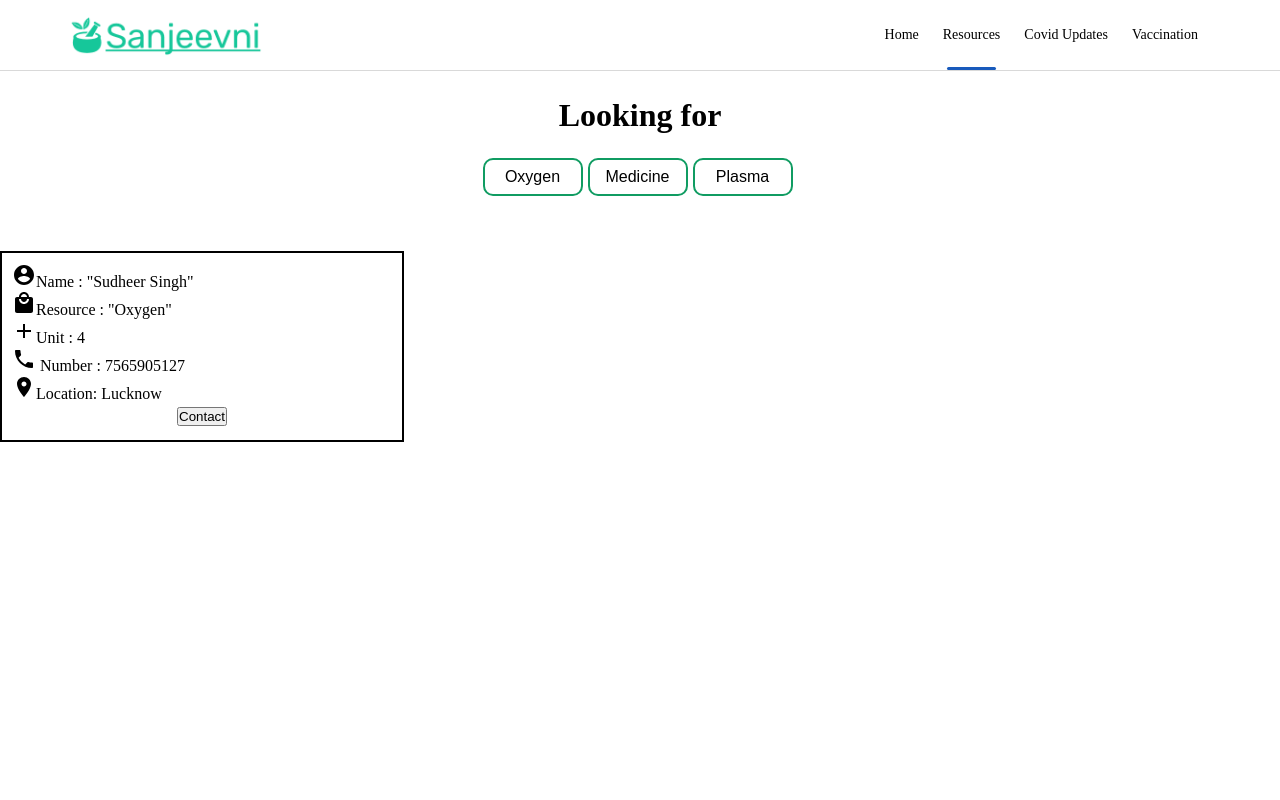
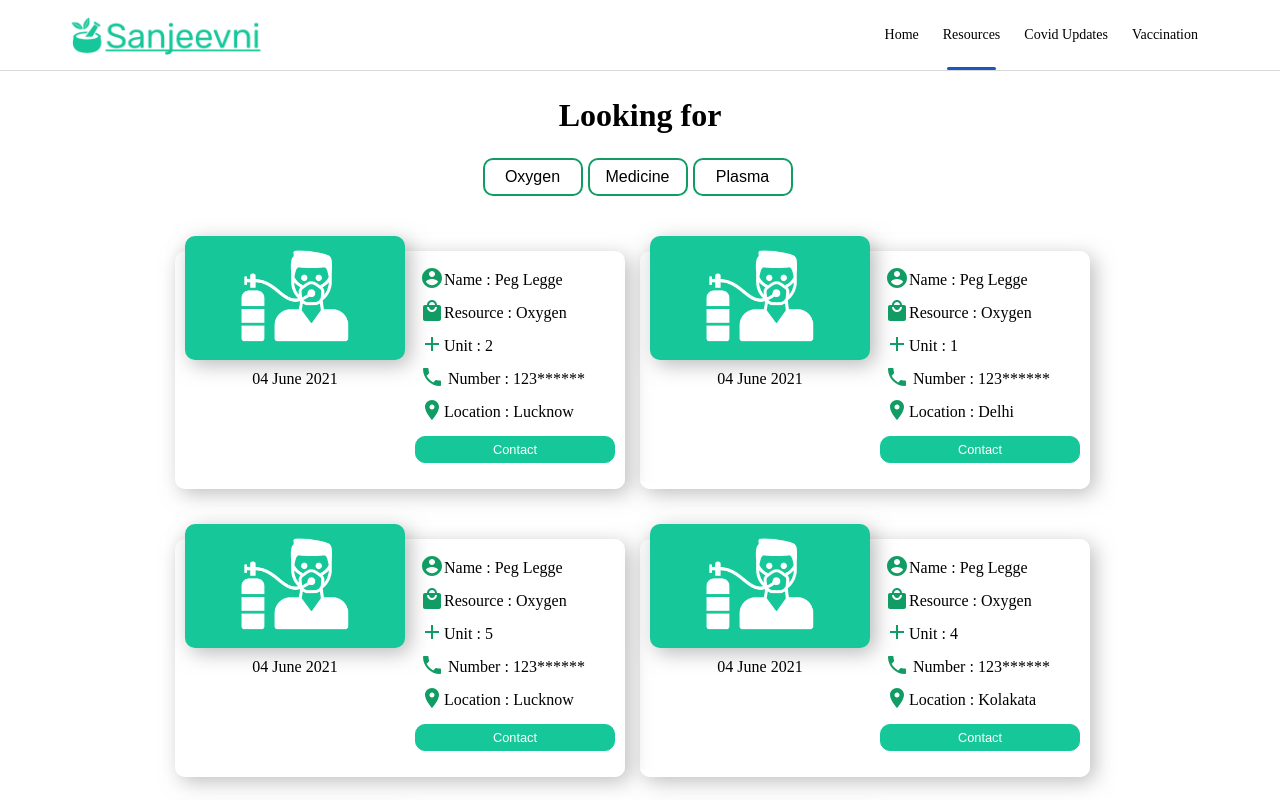
Before and after one commit to vice76/WebOCode, a React (Create React App) app: page /resources/oxygen in a window 1280 px wide. Shown: the top 800 px of the page. Built offline with nearby package versions, Linux system fonts and the light colour scheme.

Commit message:
added medicine list

```diff
--- a/src/components/resources/Medicine.js
+++ b/src/components/resources/Medicine.js
@@ -1,9 +1,69 @@
 import React from 'react';
 
 const Medicine = () => {
+
+    const MedicineList = [
+        {
+            name: "Peg Legge",
+            type: "Medicine",
+            quantity: 2,
+            number: "123******",
+            location: "Lucknow"
+        },
+        {
+            name: "Peg Legge",
+            type: "Medicine",
+            quantity: 1,
+            number: "123******",
+            location: "Delhi"
+        },
+        {
+            name: "Peg Legge",
+            type: "Medicine",
+            quantity: 5,
+            number: "123******",
+            location: "Lucknow"
+        },
+        {
+            name: "Peg Legge",
+            type: "Medicine",
+            quantity: 4,
+            number: "123******",
+            location: "Kolakata"
+        },
+        {
+            name: "Peg Legge",
+            type: "Medicine",
+            quantity: 1,
+            number: "123******",
+            location: "Delhi"
+        },
+        {
+            name: "Peg Legge",
+            type: "Medicine",
+            quantity: 1,
+            number: "123******",
+            location: "Mumbai"
+        }
+    ];
+
+
     return (
-        <div>
-            Medicine
+        <div className="medicine-list">
+            {
+                MedicineList.map( ( arr , index) => {
+                    return(
+                        <ResourceCard
+                            key={index}
+                            name={arr.name}
+                            type={arr.type}
+                            quantity={arr.quantity}
+                            number={arr.number}
+                            location={arr.location}
+                        />
+                    )
+                })
+            }
         </div>
     )
 }
--- a/src/components/resources/Oxygen.js
+++ b/src/components/resources/Oxygen.js
@@ -2,9 +2,68 @@ import React from 'react';
 import ResourceCard from '../../shared/ResourceCard';
 
 const Oxygen = () => {
+
+    const OxygenList = [
+        {
+            name: "Peg Legge",
+            type: "Oxygen",
+            quantity: 2,
+            number: "123******",
+            location: "Lucknow"
+        },
+        {
+            name: "Peg Legge",
+            type: "Oxygen",
+            quantity: 1,
+            number: "123******",
+            location: "Delhi"
+        },
+        {
+            name: "Peg Legge",
+            type: "Oxygen",
+            quantity: 5,
+            number: "123******",
+            location: "Lucknow"
+        },
+        {
+            name: "Peg Legge",
+            type: "Oxygen",
+            quantity: 4,
+            number: "123******",
+            location: "Kolakata"
+        },
+        {
+            name: "Peg Legge",
+            type: "Oxygen",
+            quantity: 1,
+            number: "123******",
+            location: "Delhi"
+        },
+        {
+            name: "Peg Legge",
+            type: "Oxygen",
+            quantity: 1,
+            number: "123******",
+            location: "Mumbai"
+        }
+    ];
+
     return (
-        <div>
-            <ResourceCard />
+        <div className="oxygen-list">
+            {
+                OxygenList.map( ( arr , index) => {
+                    return(
+                        <ResourceCard
+                            key={index}
+                            name={arr.name}
+                            type={arr.type}
+                            quantity={arr.quantity}
+                            number={arr.number}
+                            location={arr.location}
+                        />
+                    )
+                })
+            }
         </div>
     )
 }
--- /dev/null
+++ b/src/scss/components/_oxygen.scss
@@ -0,0 +1,5 @@
+.oxygen-list {
+    display: flex;
+    flex-wrap:  wrap;
+    justify-content: center;
+}
--- a/src/scss/components/_resourceCard.scss
+++ b/src/scss/components/_resourceCard.scss
@@ -1,14 +1,81 @@
 .resource-container {
-    width: 400px;
-    height: auto;
-    border: 2px solid black;
+    width: 450px;
+    box-shadow: 5px 5px 20px 0px rgba(136, 136, 136, 0.541);
+    border-radius: 10px;
+    margin-bottom: 50px;
+    margin-right: 15px;
+    border-bottom: 6px solid white;
 
     .container {
         padding: 10px;
 
-        .contact-div {
-            padding: 4px;
-            text-align: center;
+        .details {
+            display: flex;
+            flex-direction: row;
+
+            .icon-div {
+                flex: 1;
+                text-align: center;
+
+                .icon {
+                    padding: 10px;
+                    background-color: $color-light-green;
+                    margin: -25px 0 10px 0;
+                    border-radius: 10px;
+                    width: 200px;
+                    box-shadow: 5px 5px 20px 0px rgba(128, 128, 128, 0.541);
+                }
+
+                img {
+                    height: 100px;
+                }
+
+                @media (max-width: 500px) {
+                    display: none;
+                }
+            }
+
+            .details-div {
+                flex: 1;
+                padding-left: 10px;
+                padding-bottom: 10px;
+
+                p {
+                padding: 5px;
+                .icons {
+                    color: $color-green;
+                    margin-bottom: -5px;
+                }
+                }
+
+                button {
+                    font-size: 0.8rem;
+                    padding: 5px;
+                    width: 100%;
+                    margin-top: 10px;
+                    background-color: $color-light-green;
+                    border: 1px solid $color-light-green;
+                    border-radius: 10px;
+                    color: white;
+                }
+
+                @media (max-width: 500px) {
+                    padding-left: 0;
+                }
+            }
         }
     }
+    @media (max-width: 500px) {
+        margin-left: 10px;
+    }
 }
+
+.resource-container:hover {
+    border-bottom: 6px solid $color-light-green;
+    box-shadow: 5px 5px 20px 0px rgba(153, 153, 153, 0.233);
+
+    .icon {
+        transform: scale(1.07);
+        transition: 0.3s;
+    }
+}
--- a/src/scss/main.scss
+++ b/src/scss/main.scss
@@ -9,7 +9,7 @@
 
 //components
 @import './components/header';
-
+@import './components//oxygen';
 @import "./components/resourcedialog";
 @import './components/landing';
 @import './components/heading';
--- a/src/scss/variables/_color.scss
+++ b/src/scss/variables/_color.scss
@@ -1,4 +1,5 @@
 $color-green: #109c62;
+$color-light-green: #16C79A;
 $color-blue: #19456B;
 $color-white: #F8F1F1;
 $color-darker-blue: #19456B;
--- a/src/shared/ResourceCard.js
+++ b/src/shared/ResourceCard.js
@@ -13,19 +13,18 @@ const ResourceCard = (props) => {
                 <div className="details">
                 <div className="icon-div">
                 <div className="icon">
-                <image src={OxygenLogo} alt="logo-type"/>
+                <img src={OxygenLogo} alt="logo-type"/>
                 </div>
+                <p>04 June 2021</p>
                 </div>
                 <div className="details-div">
-                    <p><AccountCircleIcon />Name : "Sudheer Singh"</p>
-                    <p><LocalMallIcon />Resource : "Oxygen"</p>
-                    <p><AddIcon />Unit : 4</p>
-                    <p><PhoneIcon /> Number : 7565905127</p>
-                    <p><LocationOnIcon />Location: Lucknow</p>
+                    <p><AccountCircleIcon className="icons"/><span>Name :</span> {props.name}</p>
+                    <p><LocalMallIcon className="icons"/><span>Resource :</span> {props.type}</p>
+                    <p><AddIcon className="icons"/><span>Unit :</span> {props.quantity}</p>
+                    <p><PhoneIcon className="icons"/> <span>Number :</span> {props.number}</p>
+                    <p><LocationOnIcon className="icons"/><span>Location :</span> {props.location}</p>
+                    <button>Contact</button>
                 </div>
-                </div>
-                <div className="contact-div">
-                    <button>Contact</button>
                 </div>
             </div>
         </div>
```
